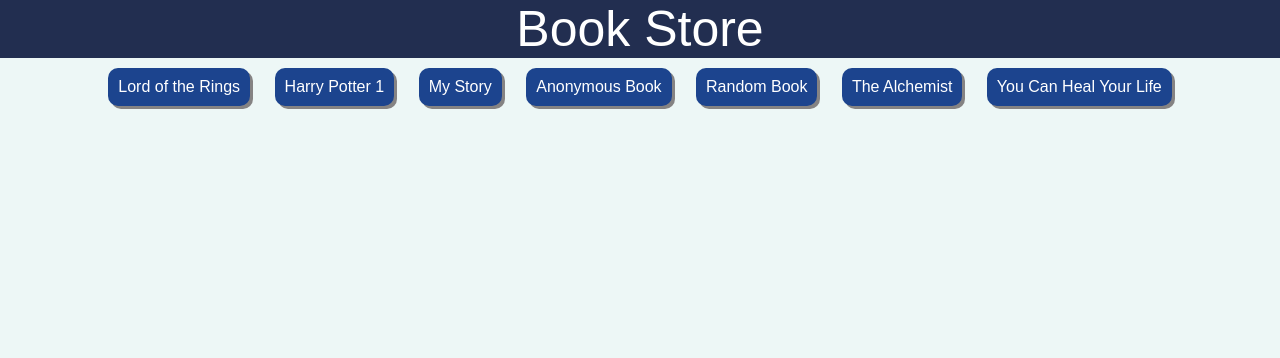
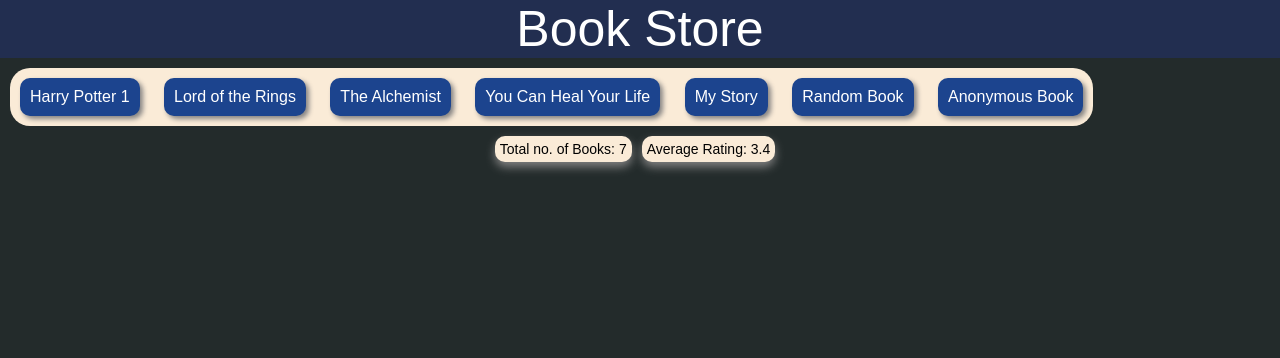
Before and after one commit to HimangshuDe/Djan-Go, a Django app: page / in a window 1280 px wide. Shown: the top 358 px of the page. Run offline with Django 5.2, Linux system fonts and the light colour scheme; data comes from the database, SQL or seed files in the repository; both versions use the stored data as it was after the commit.

Commit message:
Changes made!
> Added Slug field in models.
> Adjusted css styling
> Links are adjusted according to the slug field.
> Total books and avg rating displayed in templates.

```diff
--- a/book_outlet/models.py
+++ b/book_outlet/models.py
@@ -1,6 +1,7 @@
 from django.db import models
 from django.urls import reverse
 from django.core.validators import MinValueValidator, MaxValueValidator
+from django.utils.text import slugify
 
 # Create your models here.
 
@@ -9,12 +10,17 @@ class Book(models.Model):
     rating = models.IntegerField(validators=[MinValueValidator(1), MaxValueValidator(5)])
     author = models.CharField(null=True, max_length=100)
     is_bestselling = models.BooleanField(default=False)
+    slug = models.SlugField(default="", null=False, db_index=True)
 
     def get_absolute_url(self):
         """
         This will not work properly if any field is not defined in the Book Model Class.
         """
-        return reverse("book-detail", args=[str(self.id)])
+        return reverse("book-detail", args=[str(self.slug)])
+
+    def save(self, *args, **kwargs):
+        self.slug = slugify(self.title)
+        super().save(*args, **kwargs)
 
     def __str__(self):
         return f"{self.title} ({self.rating})"
--- a/book_outlet/static/book_outlet/index.css
+++ b/book_outlet/static/book_outlet/index.css
@@ -1,6 +1,6 @@
 html, body{
     font-family: "Montserrat", sans-serif;
-    background-color: #edf7f6;
+    background-color: #232b2b;
 }
 
 *{
@@ -25,6 +25,13 @@ html, body{
     display: flex;
     justify-content: space-around;
     align-items: center;
+    background-color: antiquewhite;
+    border-radius: 20px;
+    height: fit-content;
+    width: fit-content;
+    margin-top: 10px;
+    margin-right: 10px;
+    margin-left: 10px;
 }
 
 #book-element{
@@ -32,7 +39,7 @@ html, body{
     margin: 10px;
     padding:10px;
     background-color: #1c448e;
-    box-shadow: 3px 3px rgb(133, 131, 131);
+    box-shadow: 3px 3px 5px rgb(133, 131, 131);
     border-radius: 10px;
 }
 
@@ -52,3 +59,22 @@ a{
     transition: all 1s ease;
     transform: scale(1.1);
 }
+
+#meta-details{
+    display: flex;
+    margin: 0 auto;
+    padding: 10px;
+    justify-content: center;
+    clear: both;
+}
+
+#para-1, #para-2{
+    background-color: antiquewhite;
+    width: fit-content;
+    text-align: center;
+    border-radius: 10px;
+    padding: 5px;
+    font-size: 14px;
+    margin-right: 10px;
+    box-shadow: 0 5px 10px gray;
+}
--- a/book_outlet/templates/book_outlet/index.html
+++ b/book_outlet/templates/book_outlet/index.html
@@ -16,10 +16,15 @@
     <div  class="container">
         <ul>
             {% for book in books %}
-            <a href="{% url "book-detail" book.id %}"><div id="book-element">
+            <a href="{{ book.get_absolute_url }}"><div id="book-element">
                     <li>{{ book.title }}</li>
                 </div></a>
             {% endfor %}
         </ul>
     </div>
+
+    <div id="meta-details">
+        <p id="para-1">Total no. of  Books: {{total_books}}</p>
+        <p id="para-2">Average Rating: {{avg_rating.rating__avg|floatformat:1}}</p>
+    </div>
 {% endblock content %}
--- a/book_outlet/urls.py
+++ b/book_outlet/urls.py
@@ -3,5 +3,5 @@ from . import views
 
 urlpatterns = [
     path("", views.index, name="index"),
-    path("<int:id>", views.book_detail, name="book-detail"),
+    path("<slug:slug_url>", views.book_detail, name="book-detail"),
 ]
--- a/book_outlet/views.py
+++ b/book_outlet/views.py
@@ -1,16 +1,21 @@
 from django.shortcuts import get_object_or_404
 from django.shortcuts import render
+from django.db.models import Avg
 
 from .models import Book
 
 # Create your views here.
 
 def index(request):
-    books = Book.objects.all()
-    return render(request, "book_outlet/index.html", {"books": books})
+    books = Book.objects.all().order_by("-rating")
+    return render(request, "book_outlet/index.html", {
+        "books": books,
+        "total_books": books.count(),
+        "avg_rating":books.aggregate(Avg("rating"))
+    })
 
-def book_detail(request, id):
-    book = get_object_or_404(Book,pk=id)
+def book_detail(request, slug_url):
+    book = get_object_or_404(Book,slug=slug_url)
     return render(request, "book_outlet/book_detail.html", {
         "title": book.title,
         "author": book.author,
```
Also changed, not shown: book_outlet/migrations/0003_book_slug.py (added), db.sqlite3.
